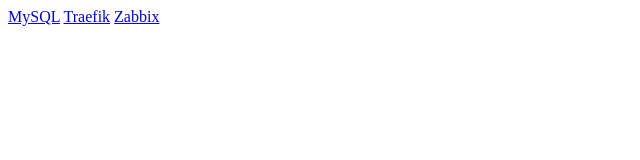
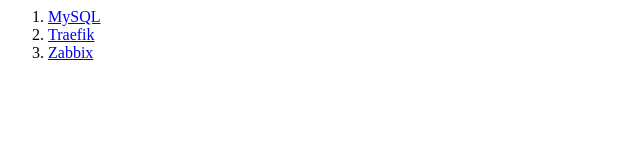
Before and after one commit to host-ping/host-ping.github.io, a plain HTML site: page index.html in a window 1280 px wide. Shown: the whole page, without its empty margins (0-640 px from the left). Drawn offline with Linux system fonts and the light colour scheme.

Commit message:
add dir 4

```diff
--- a/index.html
+++ b/index.html
@@ -1,4 +1,5 @@
-
-<a href="https://host-ping.github.io/mysql/index.html">MySQL</a>
-<a href="https://host-ping.github.io/traefik/index.html">Traefik</a>
-<a href="https://host-ping.github.io/zabbix/index.html">Zabbix</a>
+<ol>
+  <li><a href="https://host-ping.github.io/mysql/index.html">MySQL</a></li>
+  <li><a href="https://host-ping.github.io/traefik/index.html">Traefik</a></li>
+  <li><a href="https://host-ping.github.io/zabbix/index.html">Zabbix</a></li>
+</ol>
```
